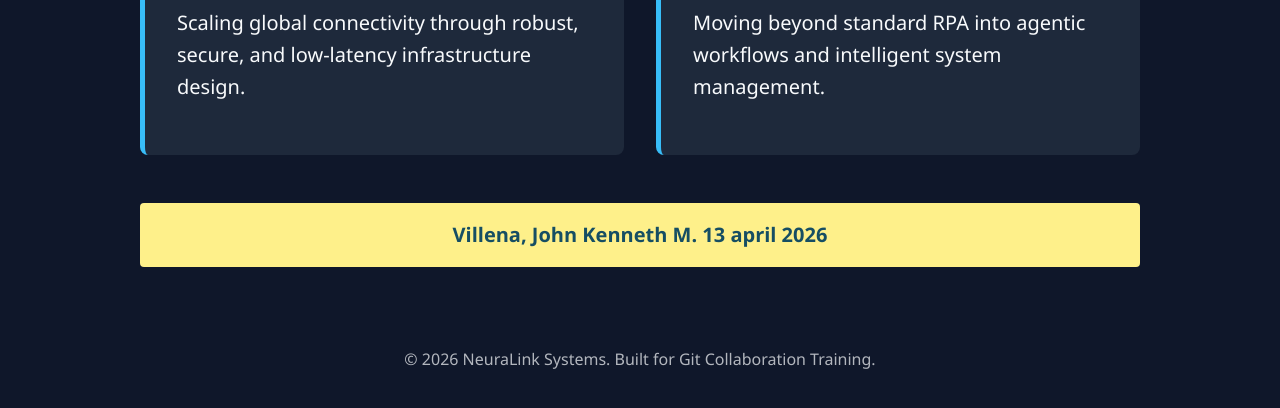
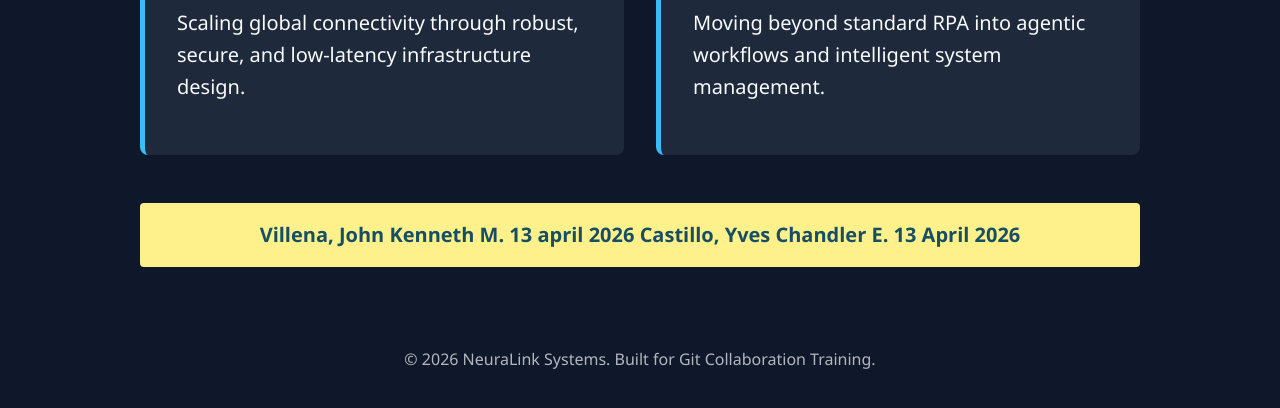
Before and after one commit to Prosphyte/Prosphyte, a plain HTML site: page index.html in a window 1280 px wide. Shown: the part 596-1004 px from the top of the page. Drawn offline with Linux system fonts and the light colour scheme.

Commit message:
added Yves name

```diff
--- a/index.html
+++ b/index.html
@@ -114,6 +114,7 @@
 
         <div class="edit-zone">
             Villena, John Kenneth M. 13 april 2026
+            Castillo, Yves Chandler E. 13 April 2026
         </div>
     </div>
 
```
